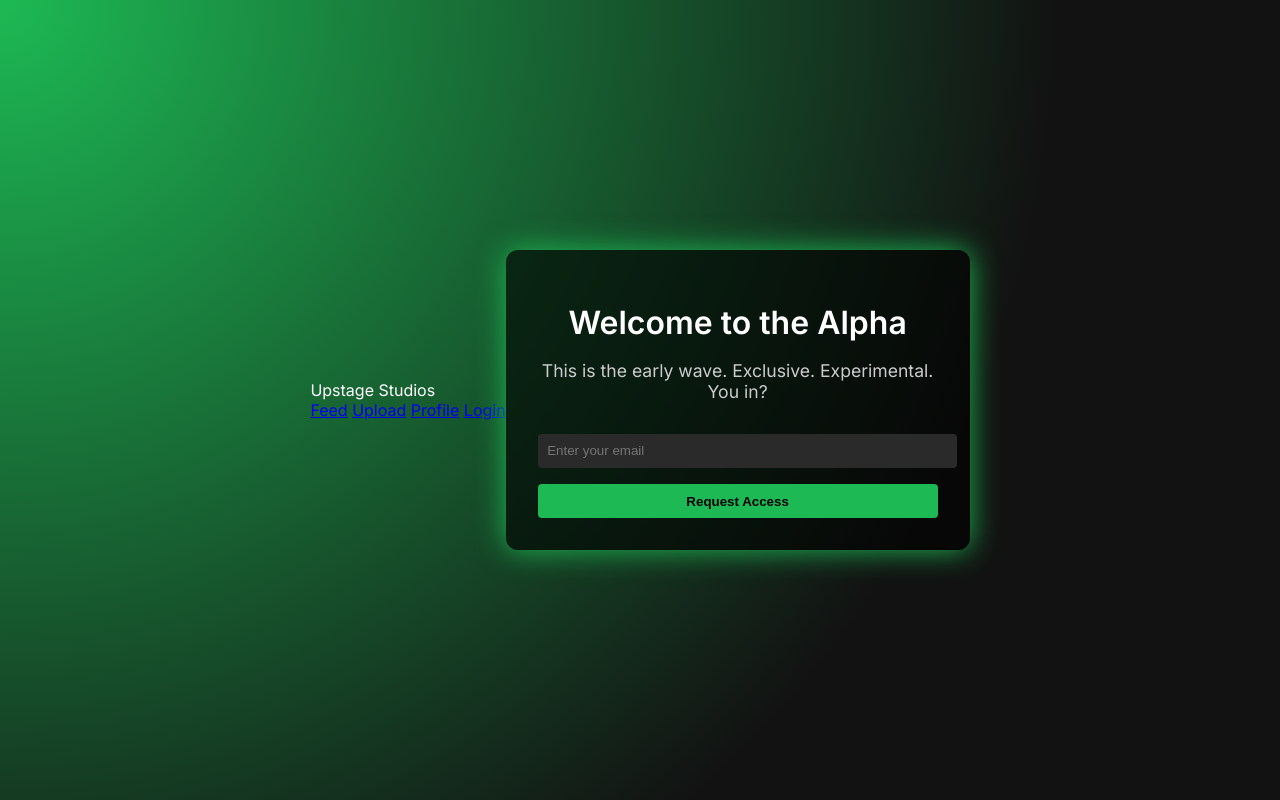
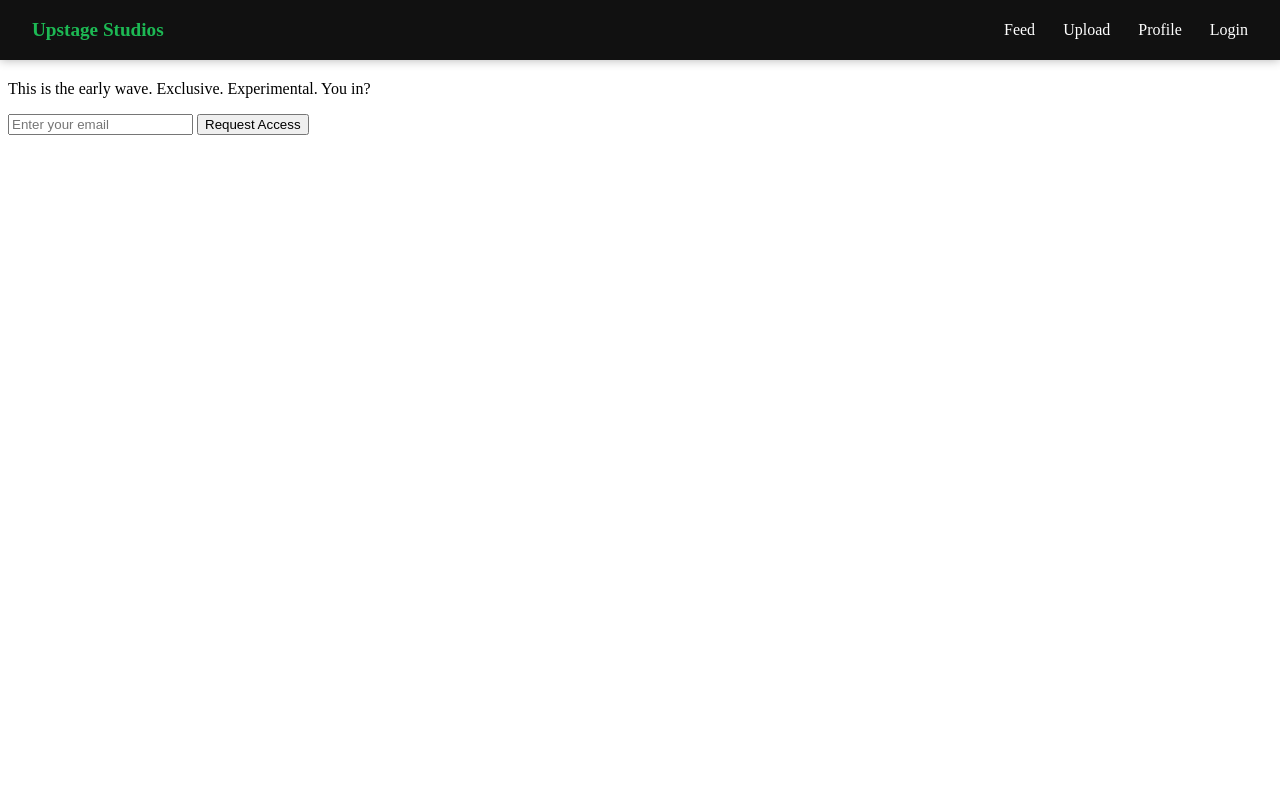
Before and after one commit to mizfitPickle/UPSTAGE-STUDIOS, a plain HTML site: page index.html in a window 1280 px wide. Drawn offline with Linux system fonts and the light colour scheme.

Commit message:
Update style.css

```diff
--- a/css/style.css
+++ b/css/style.css
@@ -1,50 +1,34 @@
-body.landing {
-  margin: 0;
-  height: 100vh;
-  background: radial-gradient(circle at top left, #1DB954, #121212 70%);
+/* Nav Bar */
+.navbar {
+  position: absolute;
+  top: 0;
+  left: 0;
+  right: 0;
+  height: 60px;
+  background: #111;
+  color: white;
   display: flex;
-  justify-content: center;
   align-items: center;
-  font-family: 'Inter', sans-serif;
-  color: #fff;
-  overflow: hidden;
+  justify-content: space-between;
+  padding: 0 2rem;
+  z-index: 10;
+  box-shadow: 0 0 10px rgba(0,0,0,0.3);
 }
-.overlay {
-  text-align: center;
-  padding: 2rem;
-  max-width: 400px;
-  background-color: rgba(0,0,0,0.6);
-  border-radius: 12px;
-  box-shadow: 0 0 30px #1DB954;
+
+.nav-left {
+  font-weight: 600;
+  color: #1DB954;
+  font-size: 1.2rem;
 }
-.overlay h1 {
-  font-size: 2rem;
-  margin-bottom: 1rem;
+
+.nav-right a {
+  color: white;
+  text-decoration: none;
+  margin-left: 1.5rem;
+  font-weight: 500;
+  transition: color 0.2s ease;
 }
-.overlay p {
-  font-size: 1.1rem;
-  margin-bottom: 2rem;
-  color: #ccc;
+
+.nav-right a:hover {
+  color: #1DB954;
 }
-.signup-form input {
-  width: 100%;
-  padding: 0.6rem;
-  border: none;
-  border-radius: 4px;
-  margin-bottom: 1rem;
-  background: #2a2a2a;
-  color: #fff;
-}
-.signup-form button {
-  width: 100%;
-  padding: 0.6rem;
-  background: #1DB954;
-  color: #000;
-  border: none;
-  border-radius: 4px;
-  font-weight: bold;
-  cursor: pointer;
-}
-.signup-form button:hover {
-  background: #1ed760;
-}
```
